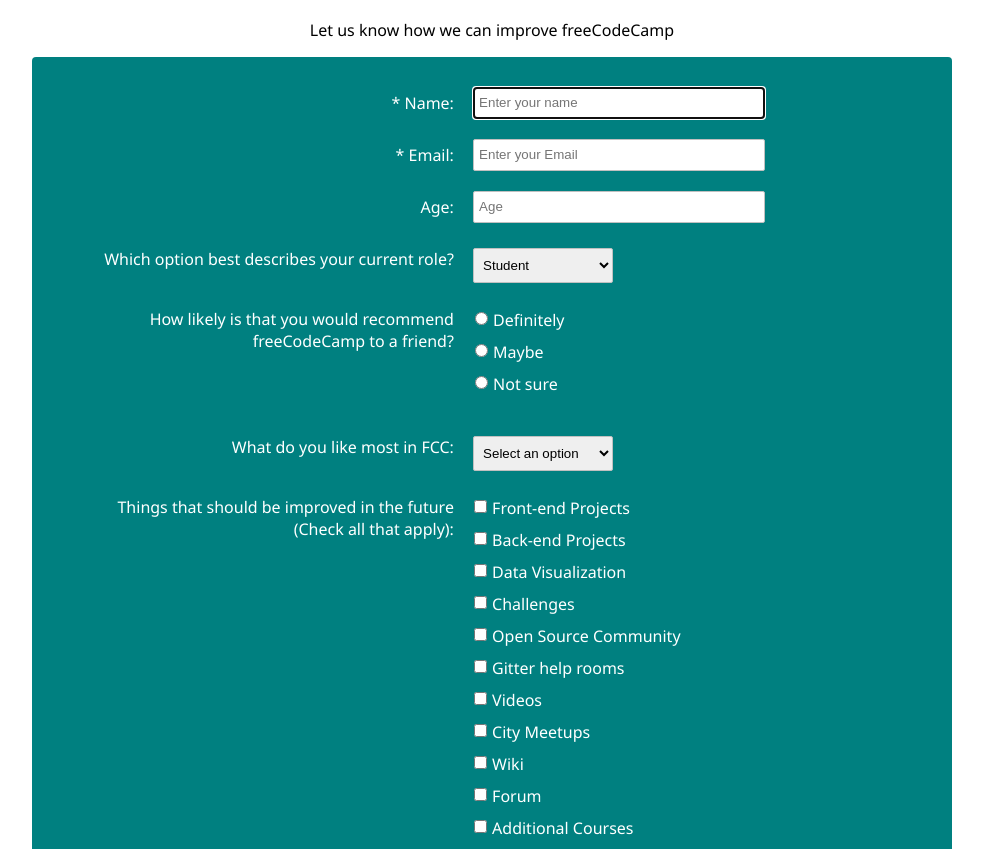
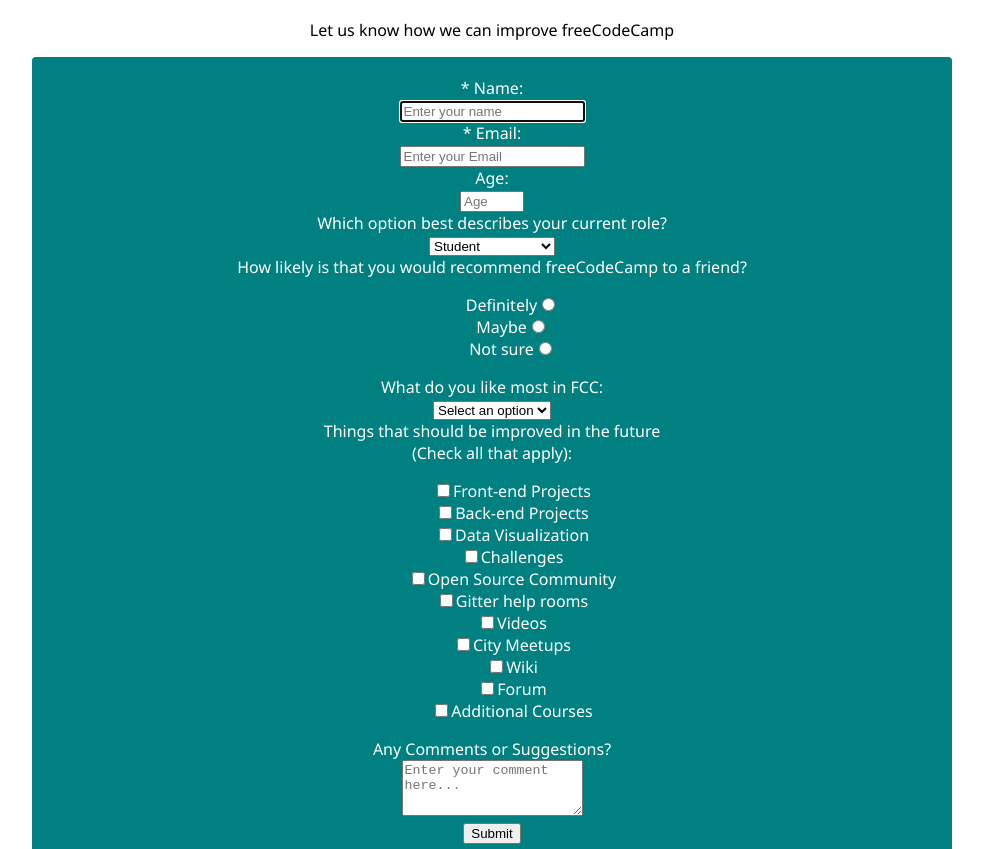
Before and after one commit to KumarAbhay98/FreeCodeCamp-ResponsiveWebsites, a plain HTML site: page FreeCodeCamp_responsiveWebsites/Survey_form/Index.html in a window 1280 px wide. Shown: the part 67-916 px from the top of the page, without its empty margins (148-1131 px from the left). Drawn offline with Linux system fonts and the light colour scheme.

Commit message:
Update style.css

```diff
--- a/FreeCodeCamp_responsiveWebsites/Survey_form/style.css
+++ b/FreeCodeCamp_responsiveWebsites/Survey_form/style.css
@@ -17,94 +17,12 @@ body {
   padding-top: 20px;
 }
 
-.labels {
-  display: inline-block;
-  text-align: right;
-  width: 40%;
-  padding: 5px;
-  vertical-align: top;
-  margin-top: 10px;
-}
-
-.rightTab {
-  display: inline-block;
-  text-align: left;
-  width: 48%;
-  vertical-align: middle;
-}
-
-.input-field {
-  height: 20px;
-  width: 280px;
-  padding: 5px;
-  margin: 10px;
-  border: 1px solid #c0c0c0;
-  border-radius: 2px;
-}
-
-#userAge {
-  width: 40px;
-}
-
-.userRatings,
-input[type="checkbox"] {
-  float: left;
-  margin-right: 5px;
-}
-
-#submit {
-  background-color: #007aff;
-  border-radius: 4px;
-  color: white;
-  font-size: 1em;
-  height: 40px;
-  width: 96px;
-  margin: 10px;
-  border: 0px solid;
-}
-
-#submit:hover {
-  cursor: pointer;
-  background: #313146;
-}
-
-.dropdown {
-  height: 35px;
-  width: 140px;
-  padding: 5px;
-  margin: 10px;
-  margin-top: 15px;
-  border: 1px solid #c0c0c0;
-  border-radius: 2px;
-}
-
-.radio,
-.checkbox {
-  position: relative;
-  left: -43px;
-  margin-left: 10px;
-  display: block;
-  padding-bottom: 10px;
-}
-
-.footer {
-  text-align: center;
-  padding: 30px;
-}
-
-/*-------------Tablet View (For Responsive Design)--------------*/
-
-@media screen and (max-width: 833px) {
-  .input-field {
-    width: 80%;
-  }
-  select {
-    width: 90%;
-  }
-  h2 {
-    padding: 5px;
-  }
-}
+/* Note** Some css is clipped from this file inorder to prevent the uniqueness of my projects */
+/* Note** Some css is clipped from this file inorder to prevent the uniqueness of my projects */
+/* Note** Some css is clipped from this file inorder to prevent the uniqueness of my projects */
+/* Note** Some css is clipped from this file inorder to prevent the uniqueness of my projects */
+/* Note** Some css is clipped from this file inorder to prevent the uniqueness of my projects */
+/* Note** Some css is clipped from this file inorder to prevent the uniqueness of my projects */
 
 /*-------------Mobile View (For Responsive Design)--------------*/
 
```
